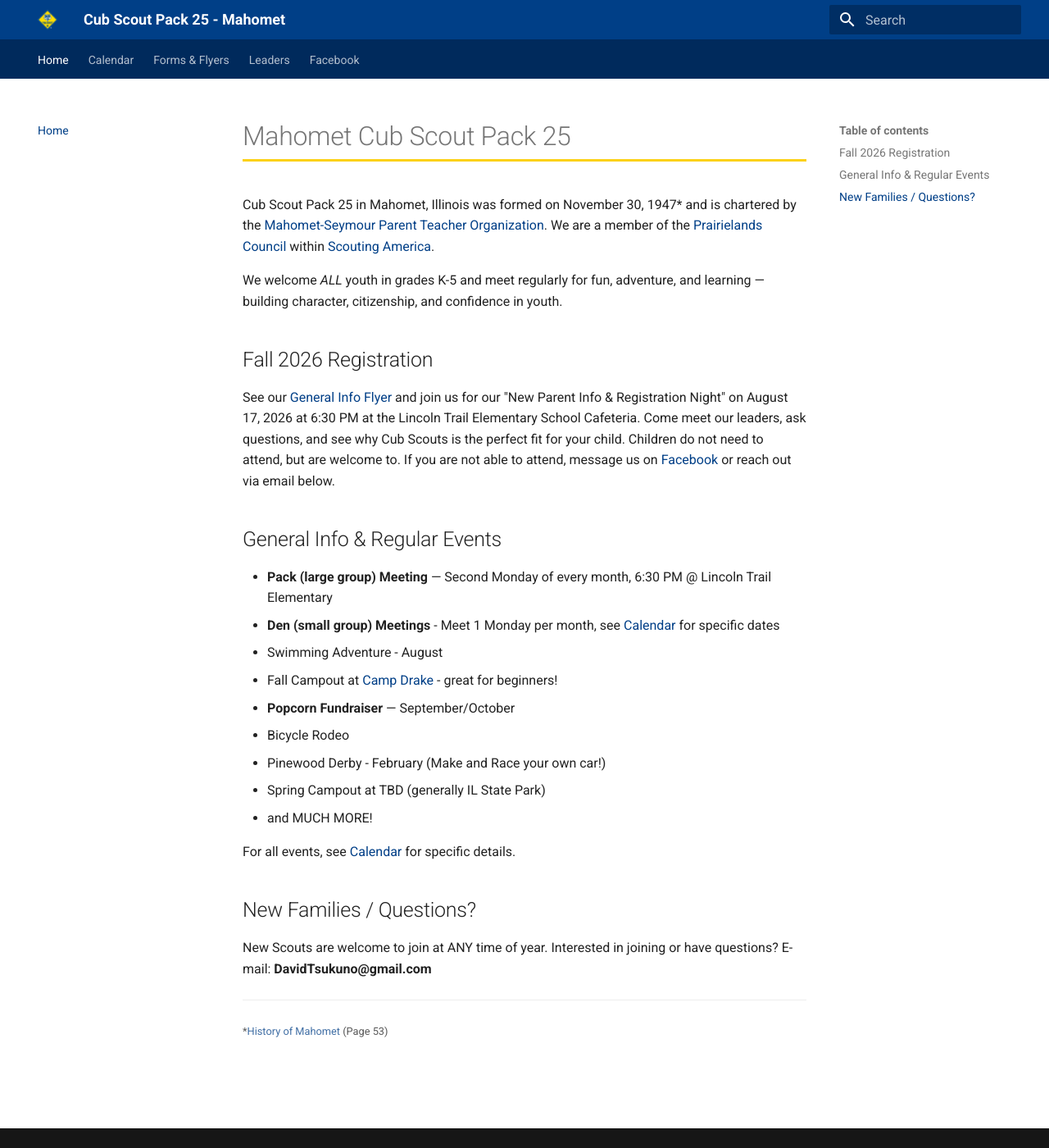
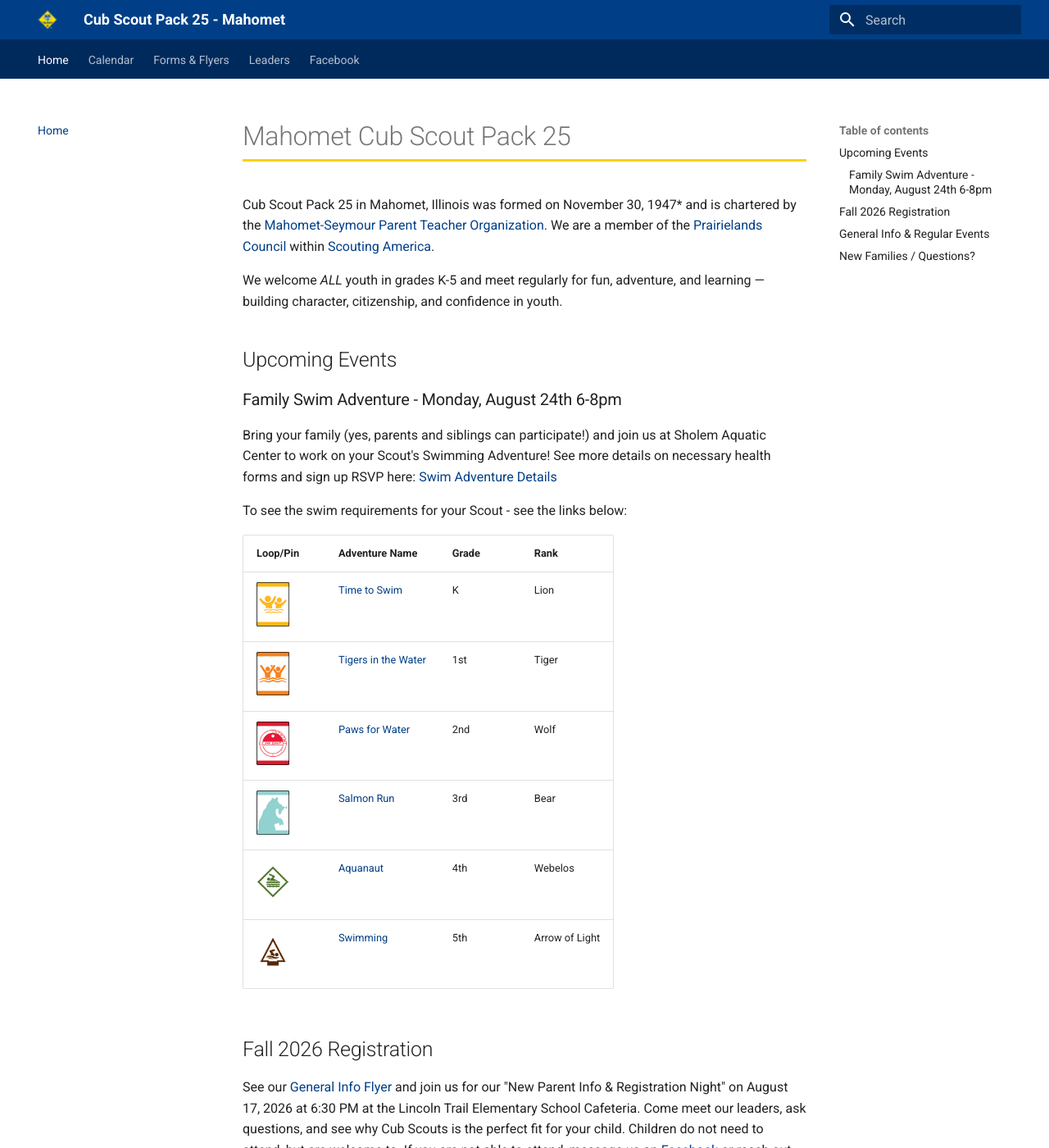
Before and after one commit to ewaldmire/pack25-website, an MkDocs documentation site: the page built from docs/index.md, in a window 1280 px wide and 1400 px high. Shown: the whole window at 82% size. Built offline with MkDocs 1.6.1 and Material for MkDocs 9.7.7, drawn with Linux system fonts in a browser that asks for light colours.

Commit message:
Add swimming info on main page

```diff
--- a/docs/index.md
+++ b/docs/index.md
@@ -4,6 +4,24 @@
 
 We welcome *ALL* youth in grades K-5 and meet regularly for fun, adventure, and learning — building character, citizenship, and
 confidence in youth.
+
+## Upcoming Events
+
+### Family Swim Adventure - Monday, August 24th 6-8pm
+
+Bring your family (yes, parents and siblings can participate!) and join us at Sholem Aquatic Center to work on your Scout's Swimming Adventure!  See more details on necessary health forms and sign up RSVP here: [Swim Adventure Details](swim-adventure-2026.md)
+
+
+To see the swim requirements for your Scout - see the links below:
+
+| Loop/Pin | Adventure Name | Grade | Rank |
+| --- | --- | --- | --- |
+| <img src="assets/adventures/lion/time-to-swim.jpg" alt="Time to Swim" width="40"> | [Time to Swim](https://www.scouting.org/cub-scout-adventures/time-to-swim/) | K | Lion |
+| <img src="assets/adventures/tiger/tigers-in-the-water.jpg" alt="Tigers in the Water" width="40"> | [Tigers in the Water](https://www.scouting.org/cub-scout-adventures/tigers-in-the-water/) | 1st | Tiger |
+| <img src="assets/adventures/wolf/paws-for-water.jpg" alt="Paws for Water" width="40"> | [Paws for Water](https://www.scouting.org/cub-scout-adventures/paws-for-water/) | 2nd | Wolf |
+| <img src="assets/adventures/bear/salmon-run.jpg" alt="Salmon Run" width="40"> | [Salmon Run](https://www.scouting.org/cub-scout-adventures/salmon-run/) | 3rd | Bear |
+| <img src="assets/adventures/webelos/aquanaut.jpg" alt="Aquanaut" width="40"> | [Aquanaut](https://www.scouting.org/cub-scout-adventures/aquanaut/) | 4th | Webelos |
+| <img src="assets/adventures/arrow-of-light/swimming.jpg" alt="Swimming" width="40"> | [Swimming](https://www.scouting.org/cub-scout-adventures/swimming/) | 5th | Arrow of Light |
 
 ## Fall 2026 Registration
 
```
Also changed, not shown: README.md (+1 -1 lines), docs/assets/adventures/arrow-of-light/swimming.jpg (added), docs/assets/adventures/bear/salmon-run.jpg (added), docs/assets/adventures/lion/time-to-swim.jpg (added), docs/assets/adventures/tiger/tigers-in-the-water.jpg (added), docs/assets/adventures/webelos/aquanaut.jpg (added), docs/assets/adventures/wolf/paws-for-water.jpg (added).
